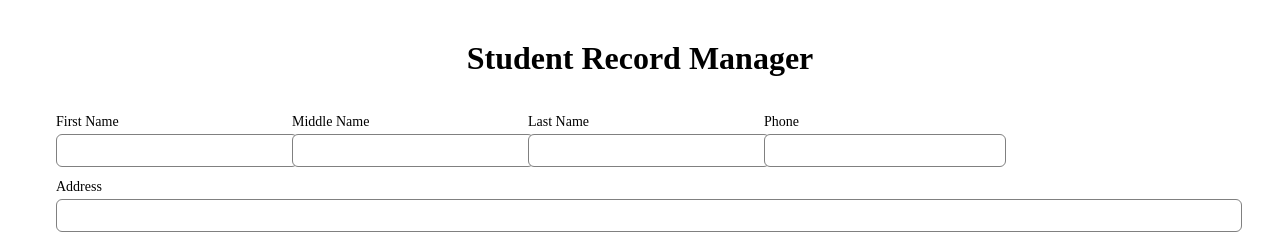
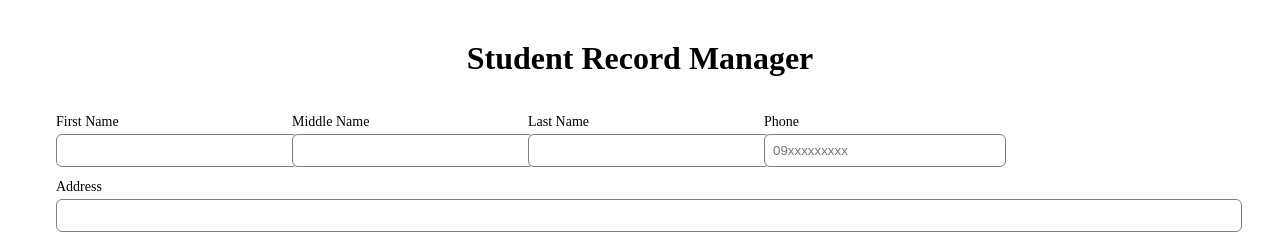
Before and after one commit to CenoEdwinG/DT_Hands-on, a plain HTML site: page StudentRecord_Manager/index.html in a window 1280 px wide. Shown: the top 234 px of the page. Drawn offline with Linux system fonts and the light colour scheme.

Commit message:
updated index.html

```diff
--- a/StudentRecord_Manager/index.html
+++ b/StudentRecord_Manager/index.html
@@ -26,7 +26,7 @@
     </div>
     <div>
       <label for="phone">Phone</label>
-      <input type="text" id="phone" name="phone">
+      <input type="text" id="phone" name="phone" placeholder="09xxxxxxxxx">
     </div>
     <div style="grid-column: 1 / -1;">
       <label for="address">Address</label>
```
